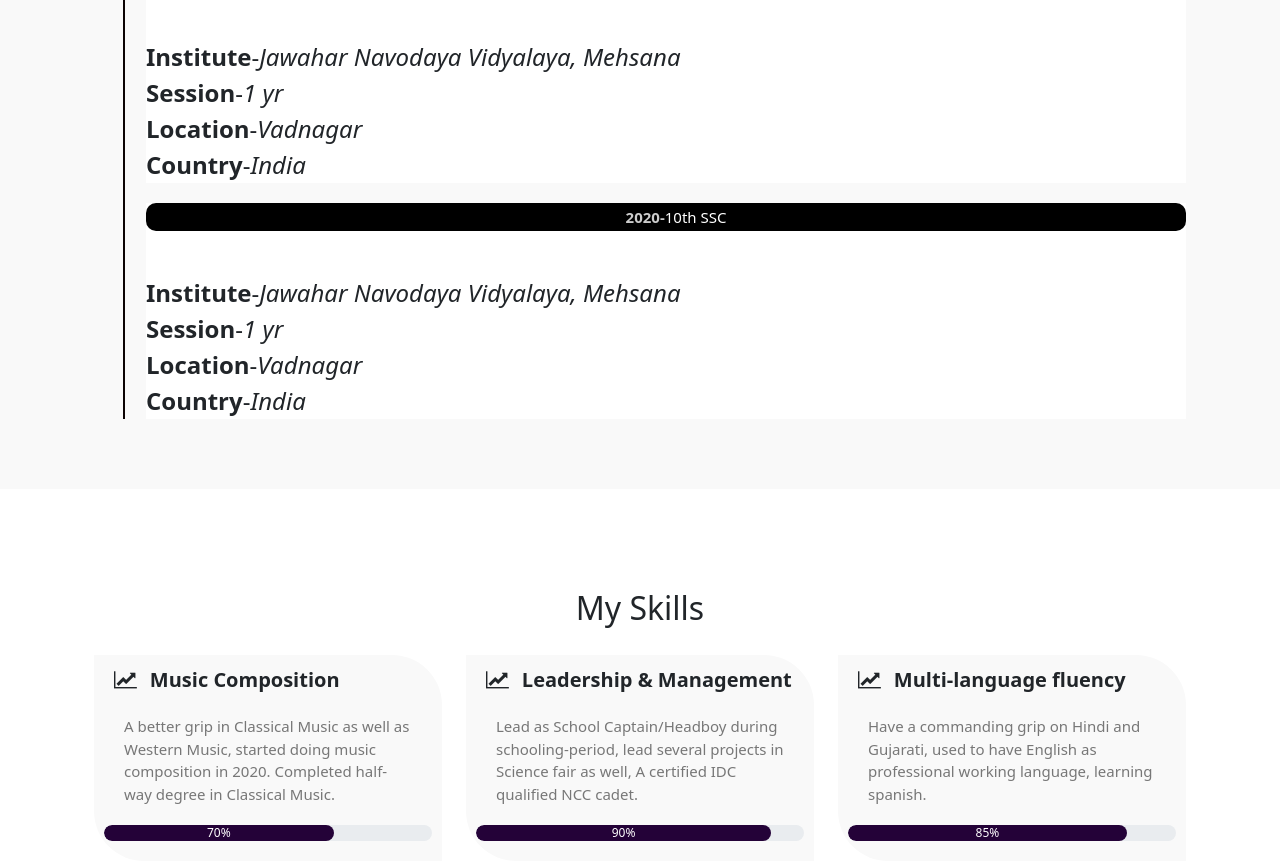
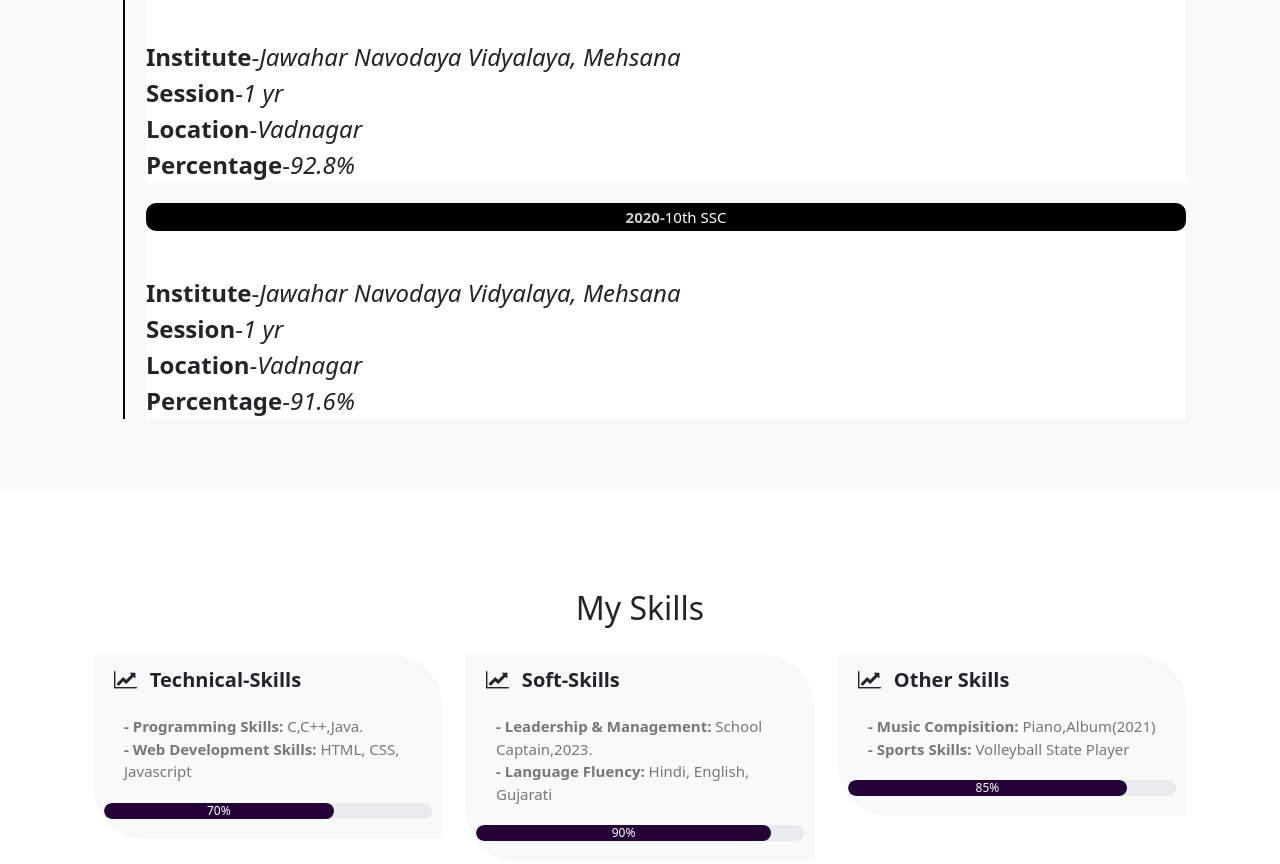
Before and after one commit to anshumanprajapati2810/CV_Anshuman, a plain HTML site: page index.html in a window 1280 px wide. Shown: the part 3177-4041 px from the top of the page. Drawn offline with nearby package versions, Linux system fonts and the light colour scheme; a web font is replaced by a local one.

Commit message:
Skills Updataion

```diff
--- a/index.html
+++ b/index.html
@@ -185,7 +185,7 @@
                                           <b>Institute</b>-<i>Jawahar Navodaya Vidyalaya, Mehsana</i><br>
                                           <b>Session</b>-<i>1 yr</i><br>
                                           <b>Location</b>-<i>Vadnagar</i><br>
-                                          <b>Country</b>-<i>India </i><br>
+                                          <b>Percentage</b>-<i>92.8% </i><br>
                                        </p>
                                    </li>
                                    <li>
@@ -195,7 +195,7 @@
                                           <b>Institute</b>-<i>Jawahar Navodaya Vidyalaya, Mehsana</i><br>
                                           <b>Session</b>-<i>1 yr</i><br>
                                           <b>Location</b>-<i>Vadnagar</i><br>
-                                          <b>Country</b>-<i>India </i><br>
+                                          <b>Percentage</b>-<i>91.6% </i><br>
                                        </p>
                                    </li>
                                 </ul>
@@ -212,10 +212,10 @@
                         <div class="row">
                             <div class="col-md-4">
                                 <div class="service-box">
-                                    <i class="fa fa-line-chart"></i><span><b>Music Composition</b></span>
+                                    <i class="fa fa-line-chart"></i><span><b>Technical-Skills</b></span>
                                     <p>
-                                        A better grip in Classical Music as well as Western Music, started doing music composition in 2020. Completed half-way degree in Classical Music.
-
+                                        <b>- Programming Skills:</b> C,C++,Java.<br>
+                                        <b>- Web Development Skills:</b> HTML, CSS, Javascript<br>
                                     </p>
                                     <div class="progress">
                                         <div class="progress-bar"style="width:70%;">70%</div>
@@ -226,10 +226,11 @@
 
                             <div class="col-md-4">
                                 <div class="service-box">
-                                    <i class="fa fa-line-chart"></i><span><b>Leadership & Management</b></span>
+                                    <i class="fa fa-line-chart"></i><span><b>Soft-Skills</b></span>
                                     <p>
-                                        Lead as School Captain/Headboy during schooling-period, lead several projects in Science fair as well, A certified IDC qualified NCC cadet.
-                                    </p>
+                                        <b>- Leadership & Management:</b> School Captain,2023.<br>
+                                        <b>- Language Fluency:</b> Hindi, English, Gujarati<br>
+                                        </p>
                                     <div class="progress">
                                         <div class="progress-bar"style="width:90%;">90%</div>
                                     </div>
@@ -239,10 +240,11 @@
 
                             <div class="col-md-4">
                                 <div class="service-box">
-                                    <i class="fa fa-line-chart"></i><span><b>Multi-language fluency</b></span>
+                                    <i class="fa fa-line-chart"></i><span><b>Other Skills</b></span>
                                     <p>
-                                        Have a commanding grip on Hindi and Gujarati, used to have English as professional working language, learning spanish.
-                                    </p>
+                                        <b>- Music Compisition:</b> Piano,Album(2021)<br>
+                                        <b>- Sports Skills:</b> Volleyball State Player<br>
+                                        </p>
                                     <div class="progress">
                                         <div class="progress-bar"style="width:85%;">85%</div>
                                     </div>
```
